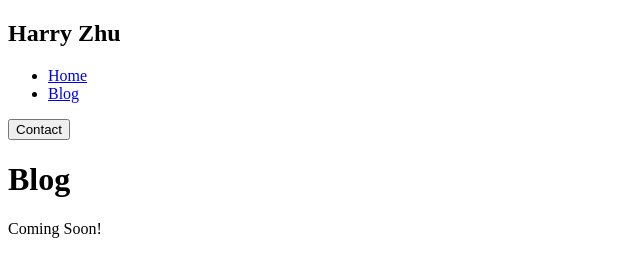
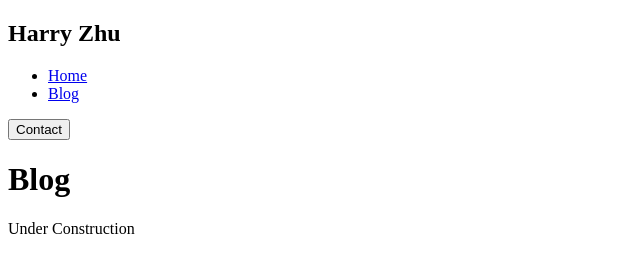
Before and after one commit to hzhuarry/hzhuarry.github.io, a plain HTML site: page blog/index.html in a window 1280 px wide. Shown: the full height of the page, 0-640 px from the left. Drawn offline with Linux system fonts and the light colour scheme; files that its build step writes are made by us from their sources.

Commit message:
Update index.html

```diff
--- a/blog/index.html
+++ b/blog/index.html
@@ -26,7 +26,7 @@
         </div>
 
         <div class="content">
-            Coming Soon!
+            Under Construction
         </div>
     </div>
 </body>
```
